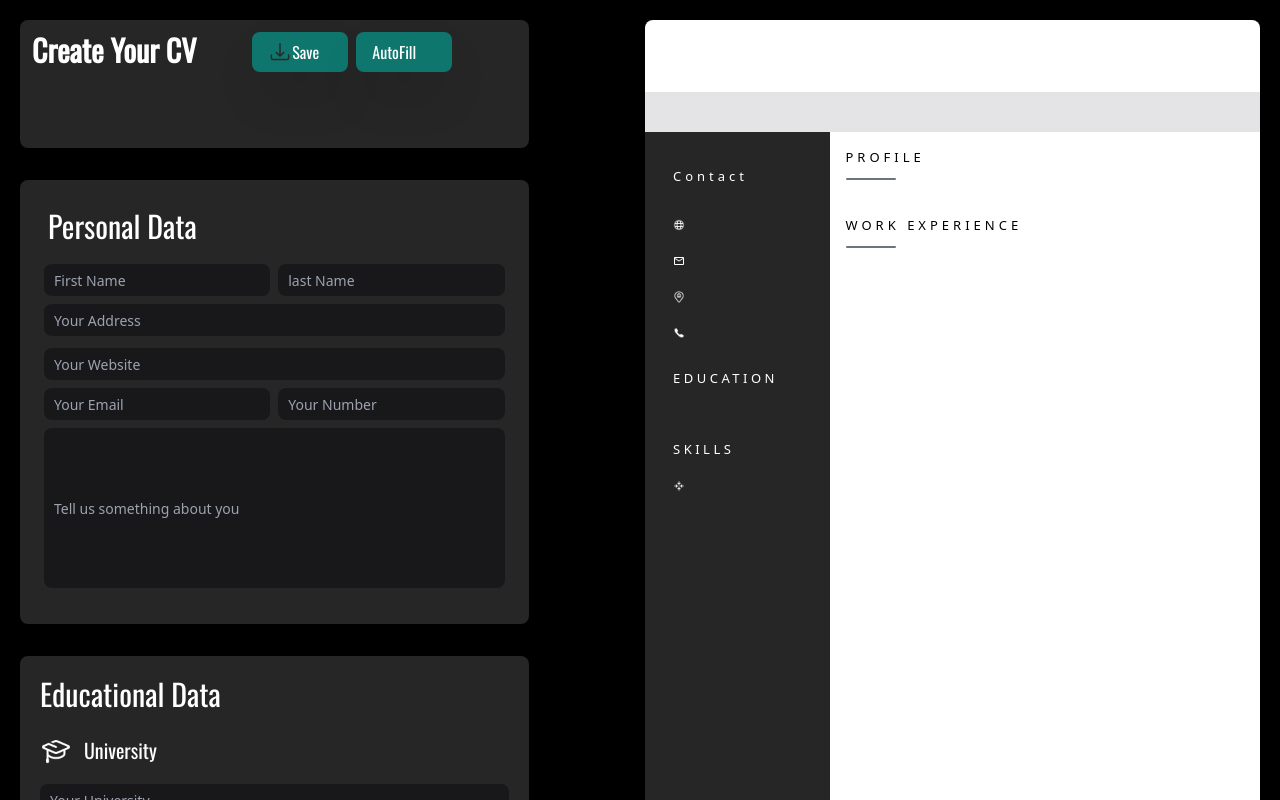
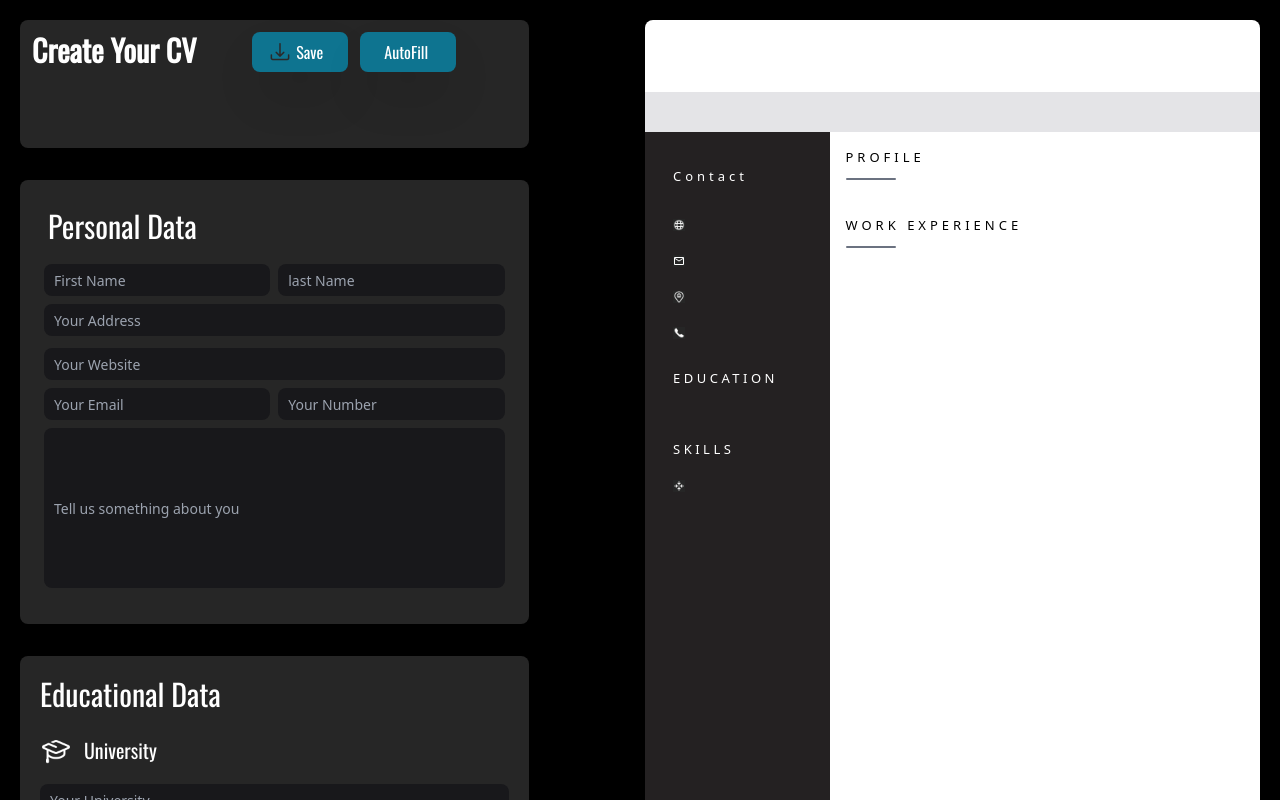
Before and after one commit to younesnd/CV-Creator, a React (Create React App) app: page / in a window 1280 px wide. Shown: the top 800 px of the page. Built offline with nearby package versions, Linux system fonts and the light colour scheme.

Commit message:
CV-Creator

```diff
--- a/src/components/CreateCv/CreateCv.tsx
+++ b/src/components/CreateCv/CreateCv.tsx
@@ -1,10 +1,13 @@
-import { useRef } from "react";
+import { RefObject, useRef } from "react";
 import html2canvas from "html2canvas";
 import jsPDF from "jspdf";
-const CreateCv = () => {
-  const printRef = useRef<HTMLDivElement>(null);
+
+type CreateCvProps = {
+  printref : RefObject<HTMLDivElement>
+}
+const CreateCv = (props:CreateCvProps) => {
   const handleDownloadPdf = async () => {
-    const element = printRef.current;
+    const element = props.printref.current;
     const canvas = await html2canvas(element as HTMLElement, { scale: 4 });
     const data = canvas.toDataURL("image/png");
 
@@ -21,10 +24,10 @@ const CreateCv = () => {
     <div className="container flex h-32 bg-[#262626] font-semibold w-[90%]  text-white rounded-lg justify-between">
       <div className="self-start p-3 font-Osland text-3xl flex  space-x-14   ">
         <span className="">Create Your CV</span>
-        <div className="flex space-x-2">
+        <div className="flex space-x-3">
           <button
             type="button"
-            className=" text-white shadow-2xl text-base flex bg-teal-700 w-24 h-10  font-medium rounded-lg px-4 py-2 items-center "
+            className=" text-white shadow-2xl text-base flex bg-cyan-700 w-24 h-10 space-x-1  font-medium rounded-lg px-4 py-2 items-center "
             onClick={handleDownloadPdf}
           >
             {" "}
@@ -33,13 +36,13 @@ const CreateCv = () => {
               className="h-6 w-6"
               alt="imgschool"
             />
-            <span>Save</span>
+            <span> Save </span>
           </button>
           <button
             type="button"
-            className=" text-white shadow-2xl flex  bg-teal-700 text-base w-24 h-10 font-medium rounded-lg text-ms px-4 py-2 "
+            className=" text-white shadow-2xl flex  bg-cyan-700 text-base w-24 h-10 font-medium rounded-lg text-ms p-2"
           >
-            <span>AutoFill</span>
+            <span className=" ml-4">AutoFill</span>
           </button>
         </div>
       </div>
--- a/src/components/Layout/Layout.tsx
+++ b/src/components/Layout/Layout.tsx
@@ -12,6 +12,7 @@ import {
 } from "@/types/types";
 
 const Layout = () => {
+  const ref = React.createRef<HTMLDivElement>()
   const [formPersonalData, setFormPersonalData] = useState<PersonalDataType>({
     firstName: "",
     lastName: "",
@@ -67,7 +68,7 @@ const Layout = () => {
   return (
     <div className="grid grid-cols-[auto,0.9fr] space-x-3 p-5 gap-12">
       <div className="space-y-8">
-        <CreateCv />
+        <CreateCv printref={ref}/>
         <PersonalData
           onInputchange={onInputChange}
           firstName={formPersonalData.firstName}
@@ -101,6 +102,7 @@ const Layout = () => {
         />
       </div>
       <PreviewCv
+      ref={ref}
         firstName={formPersonalData.firstName}
         address={formPersonalData.address}
         website={formPersonalData.website}
--- a/src/components/PreviewCv/PreviewCv.tsx
+++ b/src/components/PreviewCv/PreviewCv.tsx
@@ -1,22 +1,22 @@
-import { useRef } from "react";
+import React, { useRef } from "react";
 import clsx from "clsx";
 import PreviewHeader from "../PreviewHeader/PreviewHeader";
 import PreviewContact from "../PreviewContact/PreviewContact";
 import PreviewEducation from "../PreviewEducation/PreviewEducation";
 import PreviewSkills from "../PreviewSkills/PreviewSkills";
 import { PreviewCvProps } from "@/types/types";
-
-const PreviewCv = (Info: PreviewCvProps) => {
-  const printRef = useRef<HTMLDivElement>(null);
+// type Ref = React.Ref<HTMLDivElement>
+const PreviewCv = React.forwardRef<HTMLDivElement, PreviewCvProps>(
+  (Info, ref) => {
     return (
       <div
-      ref={printRef}
+        ref={ref}
         className=" bg-white  left-[614px] w-[615px] rounded-lg flex flex-col"
       >
         <div className="grid grid-rows-[auto,0.75fr]">
           <PreviewHeader firstName={Info.firstName} position={Info.position} />
           <div className="grid grid-cols-[0.3fr,0.7fr] ">
-          <div className="bg-[#262626] text-white  h-screen rounded-b-lg ">
+            <div className="bg-[#242122] text-white  h-screen rounded-b-lg ">
               <div className="py-[35px] px-[28px]  text-left flex flex-col gap-y-[30px]">
                 <PreviewContact
                   website={Info.website}
@@ -67,8 +67,8 @@ const PreviewCv = (Info: PreviewCvProps) => {
                     {Info.position}
                   </h4>
                   <h5 className=" text-left text-[11px] font-Work font-normal text-[#2e2e2e] ml-5">
-                  <span>{Info.company}</span> | <span>{Info.startDate}</span> -{" "}
-                  <span>{Info.endDate}</span>
+                    <span>{Info.company}</span> | <span>{Info.startDate}</span>{" "}
+                    - <span>{Info.endDate}</span>
                   </h5>
                   <p className="text-[11px] font-Work font-normal text-[#2e2e2e] text-left ml-5 tracking-normal">
                     {Info.occupation}
@@ -90,8 +90,8 @@ const PreviewCv = (Info: PreviewCvProps) => {
                   {Info.position_2}
                 </h4>
                 <h5 className=" text-left text-[11px] font-Work font-normal text-[#2e2e2e] ml-5">
-                <span>{Info.company_2}</span> | <span>{Info.startDate_2}</span>{" "}
-                -<span>{Info.endDate_2}</span>
+                  <span>{Info.company_2}</span> |{" "}
+                  <span>{Info.startDate_2}</span> -<span>{Info.endDate_2}</span>
                 </h5>
                 <p className="text-[11px] font-Work font-normal text-[#2e2e2e] text-left ml-5 tracking-normal">
                   {Info.occupation_2}
@@ -103,6 +103,7 @@ const PreviewCv = (Info: PreviewCvProps) => {
         </div>
       </div>
     );
-};
+  }
+);
 
 export default PreviewCv;
--- a/src/types/types.ts
+++ b/src/types/types.ts
@@ -8,6 +8,7 @@ export type PersonalDataType = {
   desc: string;
 };
 export type PreviewCvProps = {
+
   firstName: string;
   lastName?: string;
   address: string;
```
Lines whose indentation alone changed are shown as unchanged.
